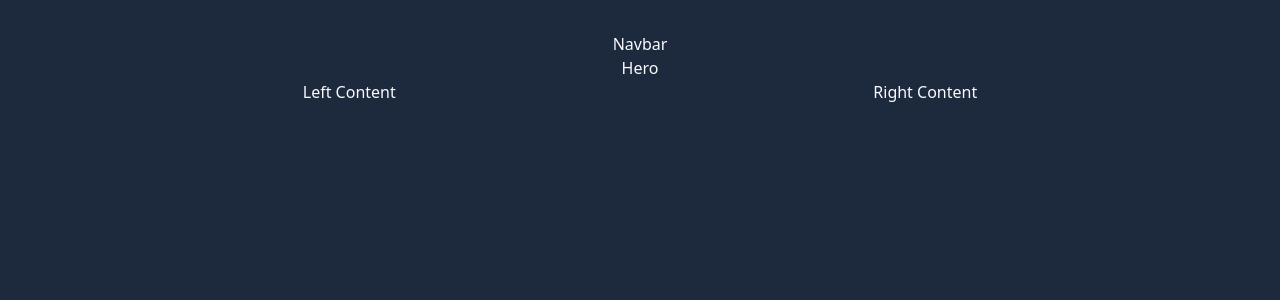
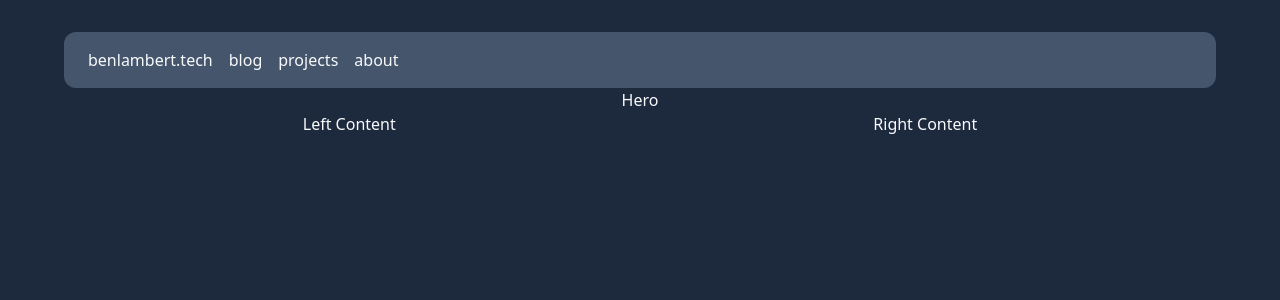
Before and after one commit to benlambert43/home, a Next.js app in the folder home-web-ui/: page / in a window 1280 px wide. Shown: the top 300 px of the page. Built offline with nearby package versions, Linux system fonts and the light colour scheme.

Commit message:
add navbar items

```diff
--- a/home-web-ui/app/components/Navbar.tsx
+++ b/home-web-ui/app/components/Navbar.tsx
@@ -1,5 +1,14 @@
+import Link from "next/link";
+
 const Navbar = () => {
-  return <div className="flex justify-center items-center">Navbar</div>;
+  return (
+    <div className="flex justify-left items-center gap-4 bg-slate-600 min-w-full rounded-xl py-4 px-6">
+      <Link href="/">benlambert.tech</Link>
+      <Link href="/blog">blog</Link>
+      <Link href="/projects">projects</Link>
+      <Link href="/about">about</Link>
+    </div>
+  );
 };
 
 export default Navbar;
```
